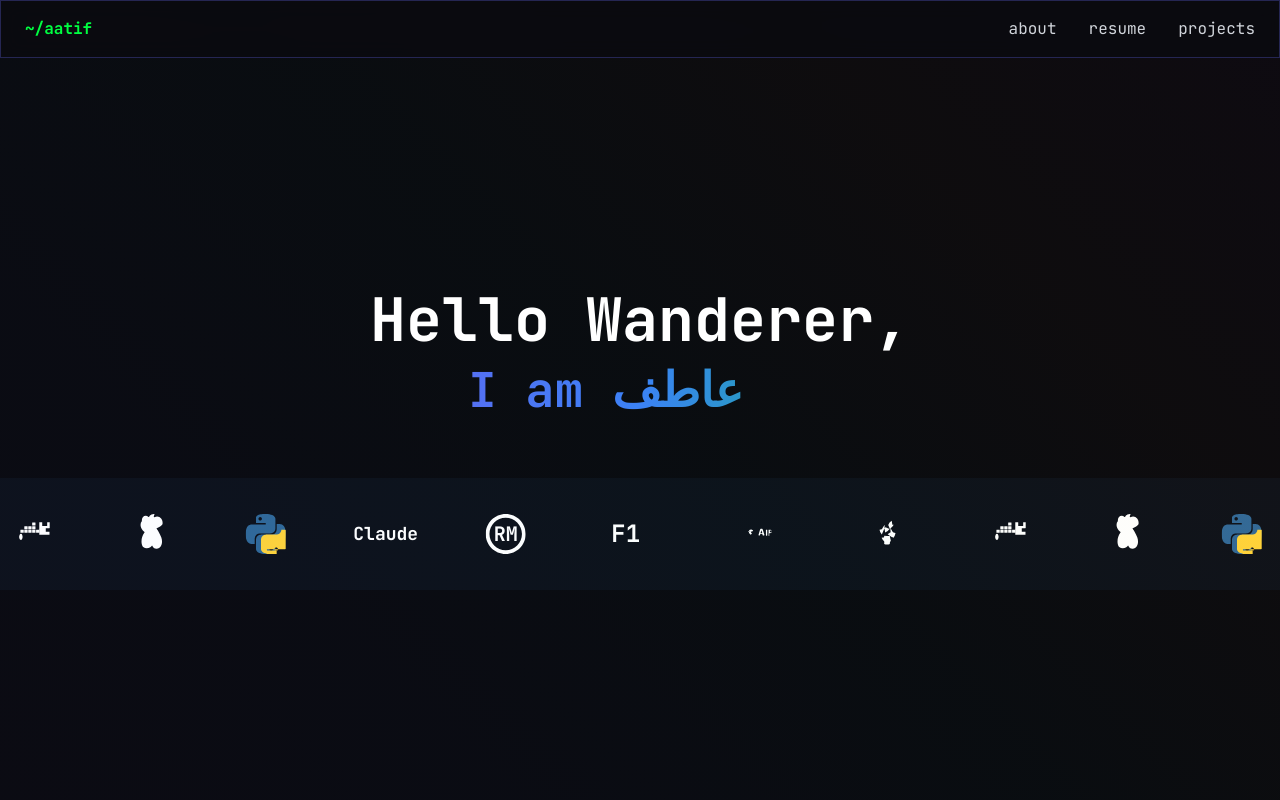
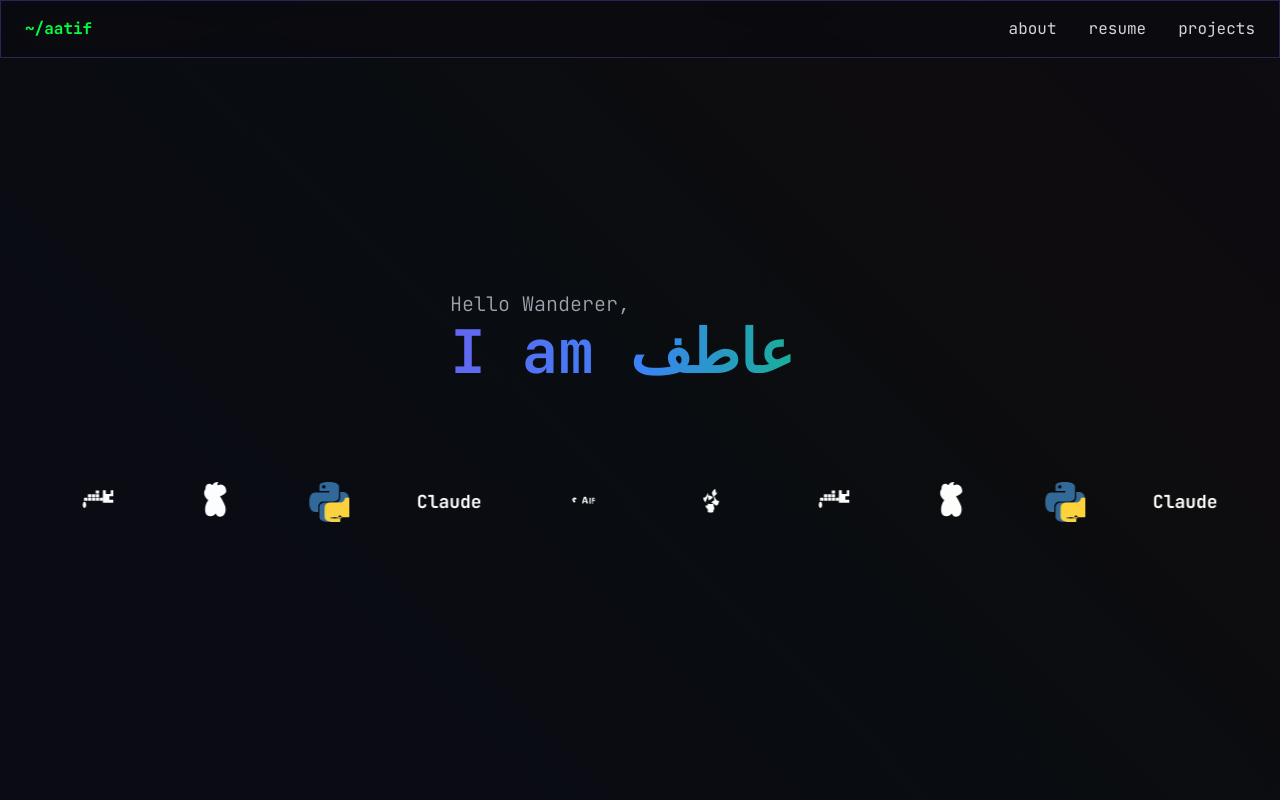
Before and after one commit to aatif101/aatif_website, a React (Create React App) app: page / in a window 1280 px wide. Shown: the top 800 px of the page. Built offline with nearby package versions, Linux system fonts and the light colour scheme.

Commit message:
Refactor HeroSection animations and styles; update scrolling effect and clean up unused logos

```diff
--- a/src/components/HeroSection.js
+++ b/src/components/HeroSection.js
@@ -49,18 +49,20 @@ const HeroSection = () => {
     <section className="min-h-screen flex flex-col items-center justify-center relative pt-20">
       {/* Text Animation Section */}
       <div className="text-center z-10 mb-16">
-        <div className="space-y-4">
-          <h1 className="text-4xl md:text-6xl font-bold text-white">
+        <div className="relative">
+          {/* Hello Wanderer - positioned right above the "I" */}
+          <div className="absolute -top-8 left-0 text-lg md:text-xl text-gray-400 font-light">
             Hello Wanderer,
-          </h1>
-          <div className="text-3xl md:text-5xl font-bold text-transparent bg-clip-text bg-gradient-to-r from-cosmic-purple via-cosmic-blue to-cosmic-green">
+          </div>
+          {/* Main text - I am Aatif */}
+          <div className="text-4xl md:text-6xl font-bold text-transparent bg-clip-text bg-gradient-to-r from-cosmic-purple via-cosmic-blue to-cosmic-green">
             I am <span className="inline-block min-w-[200px] text-left">{displayText}<span className="animate-pulse">|</span></span>
           </div>
         </div>
       </div>
 
       {/* Scrolling Logos Bar */}
-      <div className="w-full overflow-hidden bg-gray-900/50 py-8">
+      <div className="w-full overflow-hidden py-8">
         <div className="flex animate-scroll space-x-16">
           {/* First set of logos */}
           <div className="flex items-center space-x-16 shrink-0">
@@ -103,19 +105,6 @@ const HeroSection = () => {
             {/* Claude */}
             <div className="h-12 w-16 flex items-center justify-center">
               <span className="text-white font-bold text-lg">Claude</span>
-            </div>
-
-            {/* Real Madrid */}
-            <div className="h-12 w-12 flex items-center justify-center">
-              <svg viewBox="0 0 24 24" className="h-10 w-10 fill-white">
-                <path d="M12 0C5.383 0 0 5.383 0 12s5.383 12 12 12 12-5.383 12-12S18.617 0 12 0zm0 2.25c5.383 0 9.75 4.367 9.75 9.75s-4.367 9.75-9.75 9.75S2.25 17.383 2.25 12 6.617 2.25 12 2.25z"/>
-                <text x="12" y="16" textAnchor="middle" className="fill-white text-xs font-bold">RM</text>
-              </svg>
-            </div>
-
-            {/* F1 */}
-            <div className="h-12 w-16 flex items-center justify-center">
-              <span className="text-white font-bold text-2xl">F1</span>
             </div>
           </div>
 
@@ -161,19 +150,6 @@ const HeroSection = () => {
             <div className="h-12 w-16 flex items-center justify-center">
               <span className="text-white font-bold text-lg">Claude</span>
             </div>
-
-            {/* Real Madrid */}
-            <div className="h-12 w-12 flex items-center justify-center">
-              <svg viewBox="0 0 24 24" className="h-10 w-10 fill-white">
-                <path d="M12 0C5.383 0 0 5.383 0 12s5.383 12 12 12 12-5.383 12-12S18.617 0 12 0zm0 2.25c5.383 0 9.75 4.367 9.75 9.75s-4.367 9.75-9.75 9.75S2.25 17.383 2.25 12 6.617 2.25 12 2.25z"/>
-                <text x="12" y="16" textAnchor="middle" className="fill-white text-xs font-bold">RM</text>
-              </svg>
-            </div>
-
-            {/* F1 */}
-            <div className="h-12 w-16 flex items-center justify-center">
-              <span className="text-white font-bold text-2xl">F1</span>
-            </div>
           </div>
         </div>
       </div>
--- a/src/index.css
+++ b/src/index.css
@@ -50,15 +50,16 @@
   }
 
   .animate-scroll {
-    animation: scroll 30s linear infinite;
+    animation: scroll-horizontal 20s linear infinite;
+    will-change: transform;
   }
 }
 
-@keyframes scroll {
-  0% {
-    transform: translateX(0);
+@keyframes scroll-horizontal {
+  from {
+    transform: translateX(0%);
   }
-  100% {
-    transform: translateX(-100%);
+  to {
+    transform: translateX(-50%);
   }
 }
```
